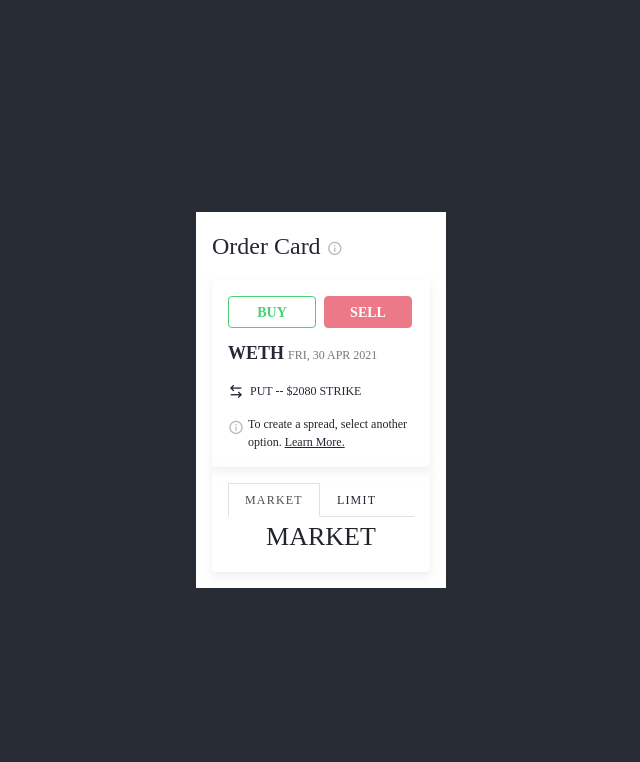
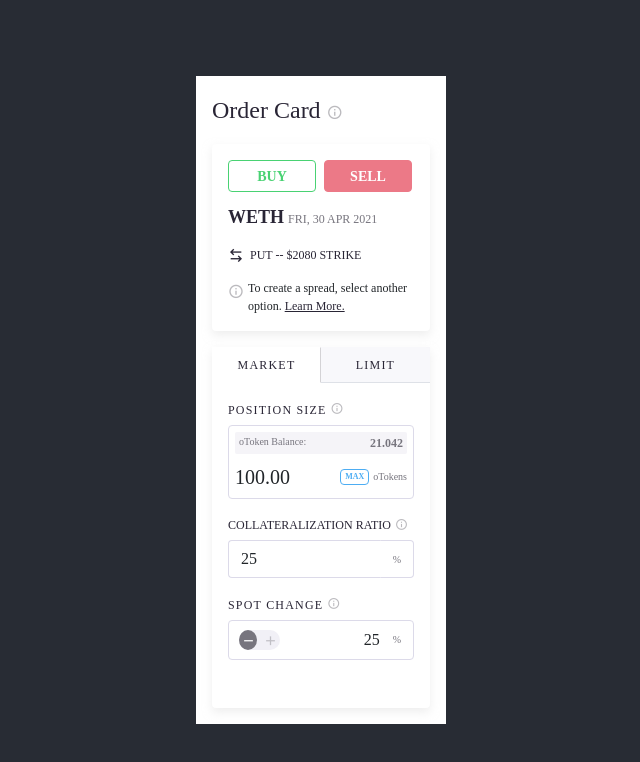
Before and after one commit to devapurva/opyn-order-card, a React (Create React App) app: page / in a window 1280 px wide. Shown: the top 762 px of the page, without its empty margins (319-959 px from the left). Built offline with nearby package versions, Linux system fonts and the light colour scheme.

Commit message:
done till spot change

```diff
--- a/package.json
+++ b/package.json
@@ -15,6 +15,7 @@
     "react-icons": "^4.3.1",
     "react-scripts": "4.0.3",
     "remixicon": "^2.5.0",
+    "sass": "^1.42.1",
     "typescript": "^4.4.3",
     "web-vitals": "^1.1.2"
   },
--- a/src/App.css
+++ b/src/App.css
@@ -1,5 +1,12 @@
 .App {
   text-align: center;
+  background-color: #282c34;
+  min-height: 100vh;
+  display: flex;
+  flex-direction: column;
+  align-items: center;
+  justify-content: center;
+  font-size: calc(10px + 2vmin);
 }
 
 .App-logo {
@@ -24,6 +31,11 @@
   margin-bottom: 16px;
 }
 
+.order-card .split-heading {
+  display: flex;
+  justify-content: space-between;
+}
+
 .order-card .info {
   color: rgba(119, 117, 126, 0.5);
   font-size: 16px;
@@ -33,6 +45,7 @@
   box-shadow: 0px 4px 10px rgba(222, 222, 222, 0.5);
   border-radius: 4px;
   padding: 16px;
+  margin-bottom: 16px;
 }
 
 .action-card .button-group {
@@ -116,7 +129,7 @@
   font-size: 12px;
   text-align: left;
   display: flex;
-  align-items: start;
+  align-items: flex-start;
 }
 
 .action-card .details .text .info {
@@ -130,29 +143,219 @@
   font-weight: 500;
 }
 
-.action-card .nav-link {
+.order-card .market-limit-card {
+  box-shadow: 0px 4px 10px rgba(222, 222, 222, 0.5);
+  border-radius: 4px;
+}
+
+.market-limit-card .nav-item button {
   font-weight: normal;
   font-size: 12px;
-  line-height: 16px;
+  letter-spacing: 0.1em;
+  border-radius: 0;
+  color: #292535;
+  background: rgb(220 218 233 / 20%);
+}
+
+.market-limit-card .nav-tabs .limit .nav-link.active {
+  color: #292535;
+  border-color: #fff #fff #fff rgb(41 37 53 / 20%);
+}
+
+.market-limit-card .nav-tabs .market .nav-link.active {
+  color: #292535;
+  border-color: #fff rgb(41 37 53 / 20%) #fff #fff;
+}
+
+.market-limit-card .tab-content {
+  padding: 16px;
+}
+
+.tab-content .metrics .heading {
+  font-weight: 500;
+  font-size: 12px;
+  letter-spacing: 0.1em;
+  color: #292535;
+  text-align: left;
+  margin-bottom: 6px;
+  display: flex;
+  align-items: flex-end;
+}
+
+.metrics .heading .info {
+  color: rgba(119, 117, 126, 0.5);
+  font-size: 13px;
+  margin-left: 4px;
+}
+
+.metrics .position {
+  margin-bottom: 16px;
+}
+
+.metrics .position .otoken {
+  border: 1px solid #dcdae9;
+  box-sizing: border-box;
+  border-radius: 4px;
+  padding: 6px;
+  min-height: 60px;
+}
+
+.otoken .balance {
+  display: flex;
+  background: rgb(220 218 233 / 30%);
+  border-radius: 2px;
+  justify-content: space-between;
+  padding: 2px 4px;
+  margin-bottom: 8px;
+}
+
+.balance .text {
+  color: #77757e;
+  font-size: 10px;
+}
+
+.balance .number {
+  color: #77757e;
+  font-weight: 800;
+  font-size: 12px;
+}
+
+.otoken .token-input {
+  display: flex;
+  justify-content: space-between;
+}
+
+.token-input .form-control {
+  font-size: 20px;
+  border: none;
+  padding: 0px;
+  width: 80%;
+}
+
+.form-control:focus {
+  box-shadow: none;
+}
+
+.token-input .max-button {
+  font-size: 10px;
+  color: #77757e;
   display: flex;
   align-items: center;
-  letter-spacing: 0.1em;
-  text-transform: uppercase;
-  color: #292535;
 }
 
-.action-card .nav-tabs .nav-link.active {
-  color: #495057;
-  background-color: #fff;
-  border-radius: 0px;
+.token-input .max-button .button {
+  border: 1px solid #4dadf3;
+  box-sizing: border-box;
+  border-radius: 4px;
+  color: #4dadf3;
+  text-transform: uppercase;
+  font-size: 8px;
+  padding: 1px 4px;
+  margin-right: 4px;
+  cursor: pointer;
+  font-weight: 800;
 }
 
-.action-card .nav-tabs .market .nav-link.active {
-  border-color: #fff #dee2e6 #fff #fff;
+.collateral .heading {
+  letter-spacing: normal !important;
 }
 
-.action-card .nav-tabs .limit .nav-link.active {
-  border-color: #fff #dee2e6 #fff #fff;
+.collateral .form-control {
+  border-color: #dcdae9 transparent #dcdae9 #dcdae9;
+}
+
+.collateral .input-group-text {
+  color: #77757e;
+  border-color: #dcdae9 #dcdae9 #dcdae9 transparent;
+  background: none;
+  font-size: 10px;
+}
+
+.metrics .spot {
+  margin-bottom: 16px;
+}
+
+.metrics .spot .spot-input {
+  border: 1px solid #dcdae9;
+  box-sizing: border-box;
+  border-radius: 4px;
+  padding: 10px;
+  display: flex;
+  justify-content: space-between;
+  height: 40px;
+  align-items: center;
+}
+
+.spot-input .action-button {
+  display: flex;
+  background: rgb(220 218 233 / 40%);
+  border-radius: 32px;
+  height: 20px;
+  width: 41px;
+  justify-content: space-around;
+  cursor: pointer;
+  position: relative;
+}
+
+.action-button div {
+  color: rgb(119 117 126 / 40%);
+  font-size: 15px;
+}
+
+.action-button div:first-child {
+  margin-right: 6px;
+}
+
+.action-button .active {
+  background: #77757e;
+  height: 20px;
+  border-radius: 50%;
+  color: #fff;
+  width: 20px;
+  position: relative;
+}
+
+.action-button .action .plus {
+  margin-right: 2px;
+}
+
+.action-button .action .minus {
+  font-size: 15px;
+}
+
+.action-button .active .minus {
+  position: absolute;
+  bottom: 0px;
+  top: 0px;
+  left: 2px;
+}
+
+.action-button .active .plus {
+  position: absolute;
+  bottom: 0px;
+  top: 0px;
+  left: 3px;
+}
+
+.spot-input .input-group {
+  width: 50%;
+}
+
+.spot-input .form-control {
+  border: none;
+  text-align: end;
+}
+
+.spot-input .input-group-text {
+  background: transparent;
+  border: none;
+  color: #77757e;
+  font-size: 10px;
+  padding: 6px 2px;
+}
+
+.metrics .collateral-range {
+  margin-bottom: 16px;
 }
 
 @media (prefers-reduced-motion: no-preference) {
--- a/src/App.tsx
+++ b/src/App.tsx
@@ -4,9 +4,7 @@ import { OrderCard } from "./components";
 function App() {
   return (
     <div className="App">
-      <header className="App-header">
-        <OrderCard />
-      </header>
+      <OrderCard />
     </div>
   );
 }
--- a/src/components/OrderCard/index.tsx
+++ b/src/components/OrderCard/index.tsx
@@ -22,30 +22,36 @@ const OrderCard = () => {
             <i className="ri-information-line info"></i>
             <span>
               To create a spread, select another option.{" "}
-              <a href="/#">Learn More.</a>
+              <a
+                href="https://opyn.gitbook.io/opyn/#what-is-a-spread"
+                target="_blank"
+                rel="noreferrer"
+              >
+                Learn More.
+              </a>
             </span>
           </div>
         </div>
       </div>
-      <div className="action-card">
-        <ul className="nav nav-tabs" id="myTab" role="tablist">
-          <li className="nav-item" role="presentation">
+      <div className="market-limit-card">
+        <ul className="nav nav-tabs nav-justified" id="myTab" role="tablist">
+          <li className="nav-item market" role="presentation">
             <button
-              className="market nav-link  active"
-              id="home-tab"
+              className="nav-link  active"
+              id="market-tab"
               data-bs-toggle="tab"
-              data-bs-target="#home"
+              data-bs-target="#market"
               type="button"
               role="tab"
-              aria-controls="home"
+              aria-controls="market"
               aria-selected="true"
             >
               MARKET
             </button>
           </li>
-          <li className="nav-item" role="presentation">
+          <li className="nav-item limit" role="presentation">
             <button
-              className="limit nav-link"
+              className="nav-link"
               id="profile-tab"
               data-bs-toggle="tab"
               data-bs-target="#profile"
@@ -61,11 +67,82 @@ const OrderCard = () => {
         <div className="tab-content" id="myTabContent">
           <div
             className="tab-pane fade show active"
-            id="home"
+            id="market"
             role="tabpanel"
-            aria-labelledby="home-tab"
+            aria-labelledby="market-tab"
           >
-            MARKET
+            <div className="metrics">
+              <div className="position">
+                <div className="heading">
+                  POSITION SIZE <i className="ri-information-line info"></i>
+                </div>
+                <div className="otoken">
+                  <div className="balance">
+                    <span className="text">oToken Balance:</span>
+                    <span className="number">21.042</span>
+                  </div>
+                  <div className="token-input">
+                    <input className="form-control" value="100.00"></input>
+                    <span className="max-button">
+                      <span className="button">max</span> <span>oTokens</span>
+                    </span>
+                  </div>
+                </div>
+              </div>
+              <div className="collateral">
+                <div className="heading">
+                  COLLATERALIZATION RATIO{" "}
+                  <i className="ri-information-line info"></i>
+                </div>
+                <div className="input-group mb-3">
+                  <input
+                    type="text"
+                    className="form-control"
+                    placeholder=""
+                    aria-label=""
+                    aria-describedby="basic-addon2"
+                    value="25"
+                  />
+                  <span className="input-group-text" id="basic-addon2">
+                    %
+                  </span>
+                </div>
+              </div>
+              <div className="spot">
+                <div className="heading">
+                  SPOT CHANGE <i className="ri-information-line info"></i>
+                </div>
+                <div className="spot-input">
+                  <div className="action-button">
+                    <div className="action active">
+                      <i className="ri-subtract-fill minus"></i>
+                    </div>
+                    <div className="action">
+                      <i className="ri-add-fill plus"></i>
+                    </div>
+                  </div>
+                  <div className="input-group">
+                    <input
+                      type="text"
+                      className="form-control"
+                      placeholder=""
+                      aria-label=""
+                      aria-describedby="basic-addon2"
+                      value="25"
+                    />
+                    <span className="input-group-text" id="basic-addon2">
+                      %
+                    </span>
+                  </div>
+                </div>
+              </div>
+              <div className="collateral-range">
+                <div className="split-heading">
+                  <div className="safe"></div>
+                  <div className="collateral"></div>
+                </div>
+              </div>
+            </div>
           </div>
           <div
             className="tab-pane fade"
```
Also changed, not shown: 1 other file (tests, documents, lock files or other folders).
